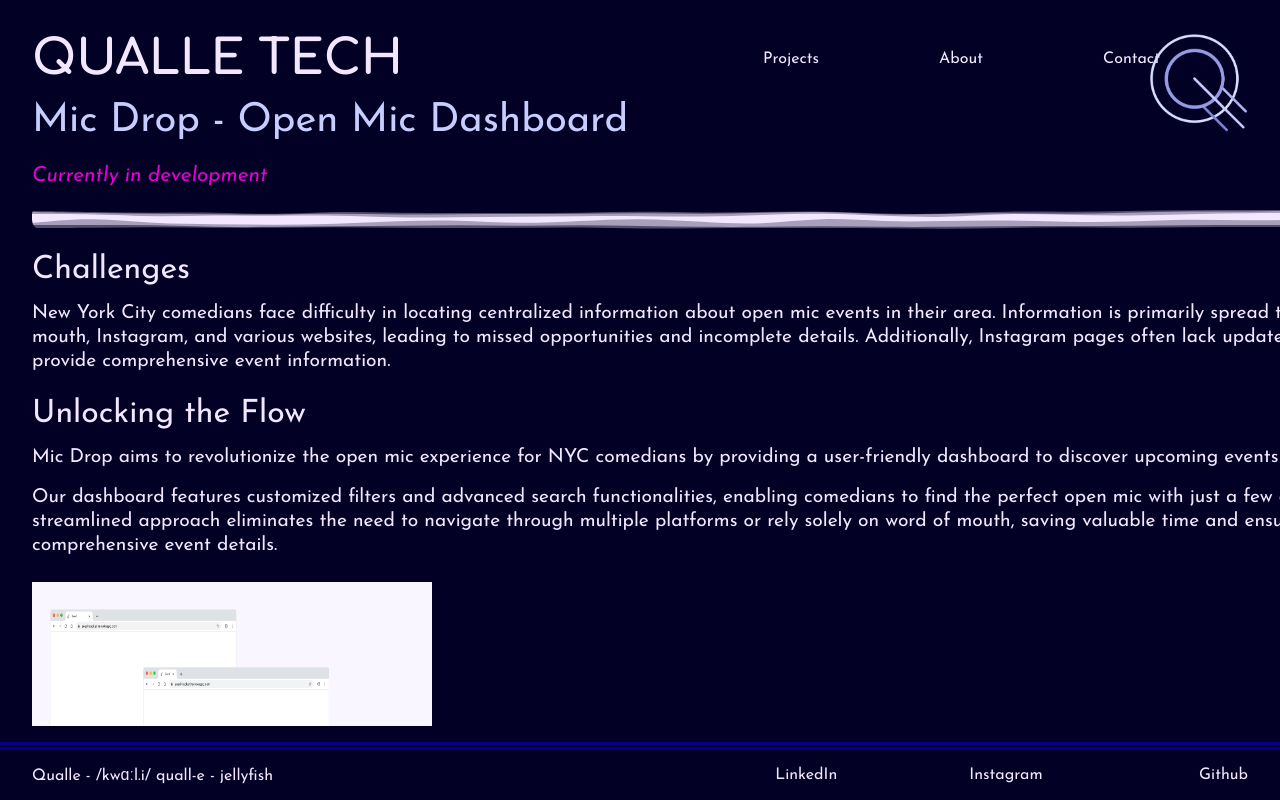
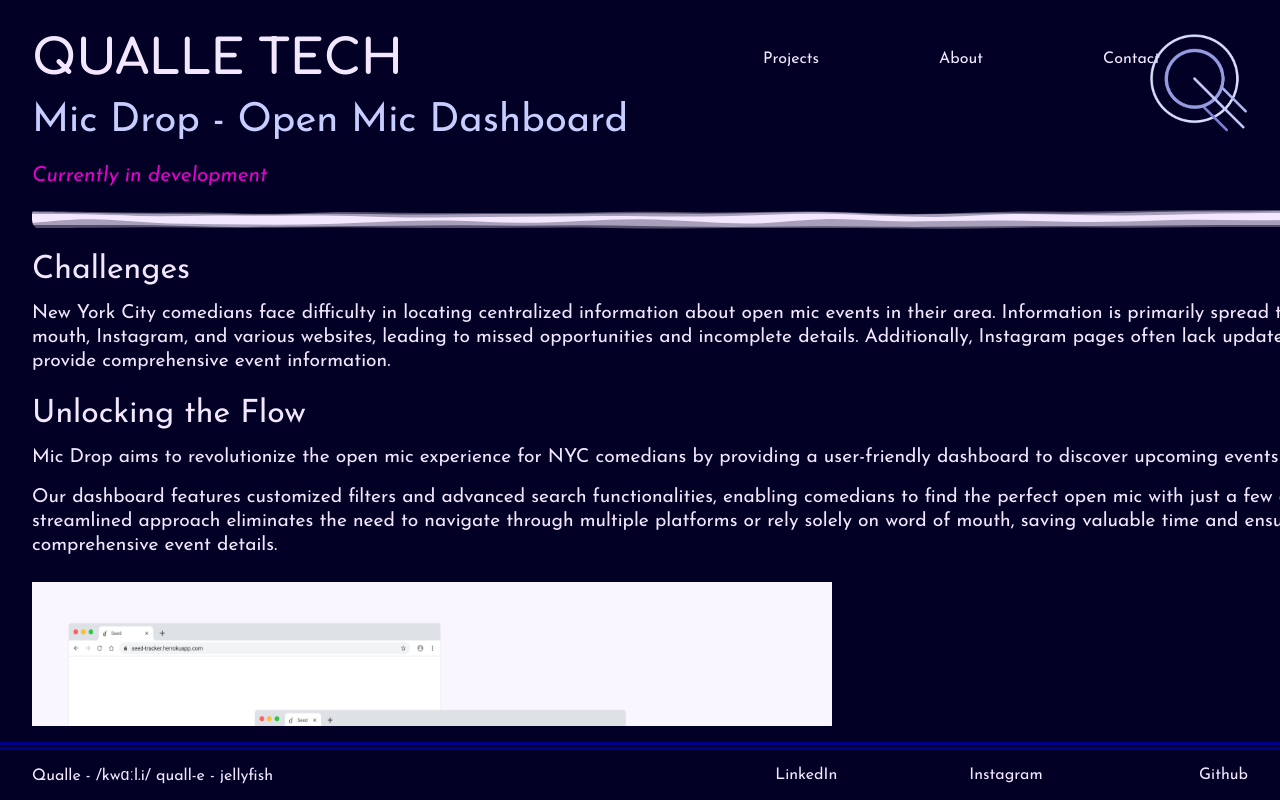
Before and after one commit to qualletech/2024, a Next.js app: page /2024/projects/mic-drop in a window 1280 px wide. Built offline with nearby package versions, Linux system fonts and the light colour scheme.

Commit message:
Fix aspect ratio

```diff
--- a/app/_components/ProjectDetailPage.tsx
+++ b/app/_components/ProjectDetailPage.tsx
@@ -21,7 +21,7 @@ export default function ProjectDetailPage({ projectDetails }) {
         <h3>Unlocking the Flow</h3>
         {flow}
       </TextParagraph>
-      <Image src={coverImgSrc} height={300} width={400} alt={coverImgAlt} />
+      <Image src={coverImgSrc} height={450} width={800} alt={coverImgAlt} />
       <p>Image shows mock data.</p>
     </Container>
   )
```
